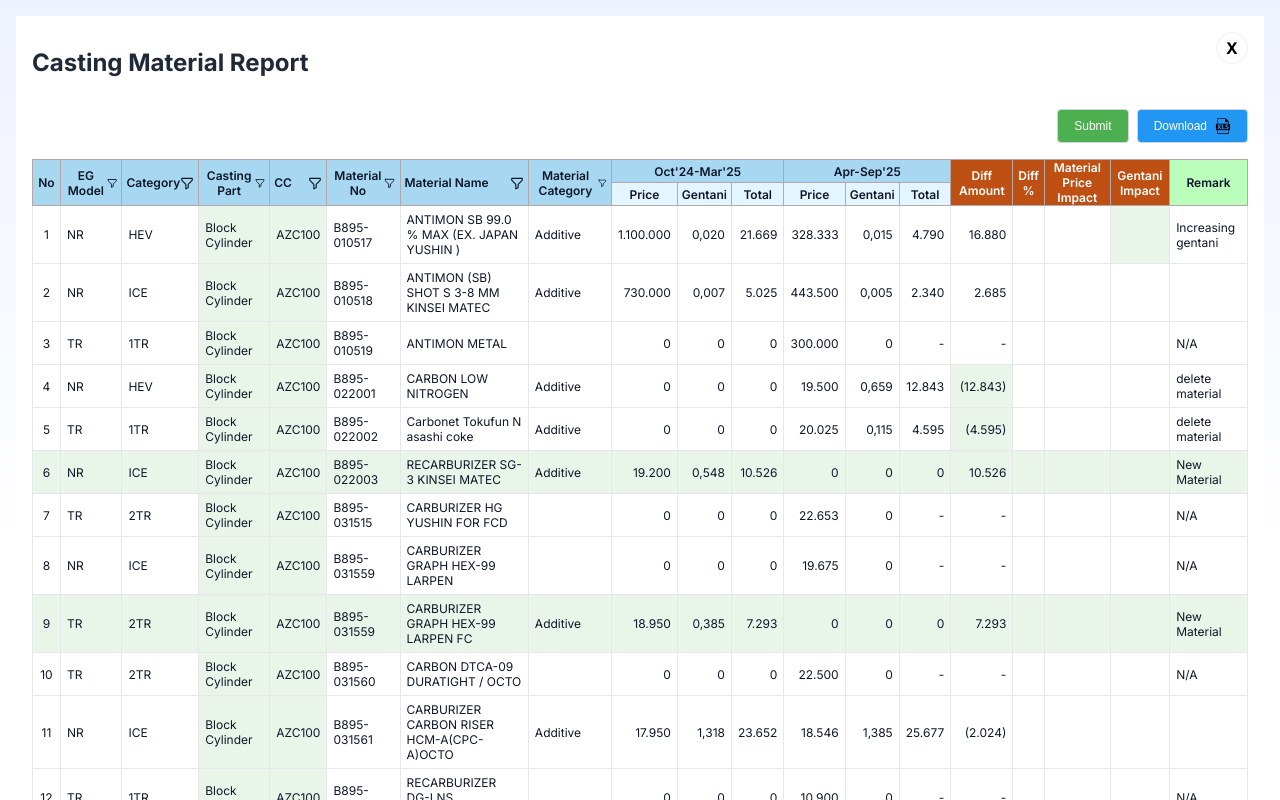
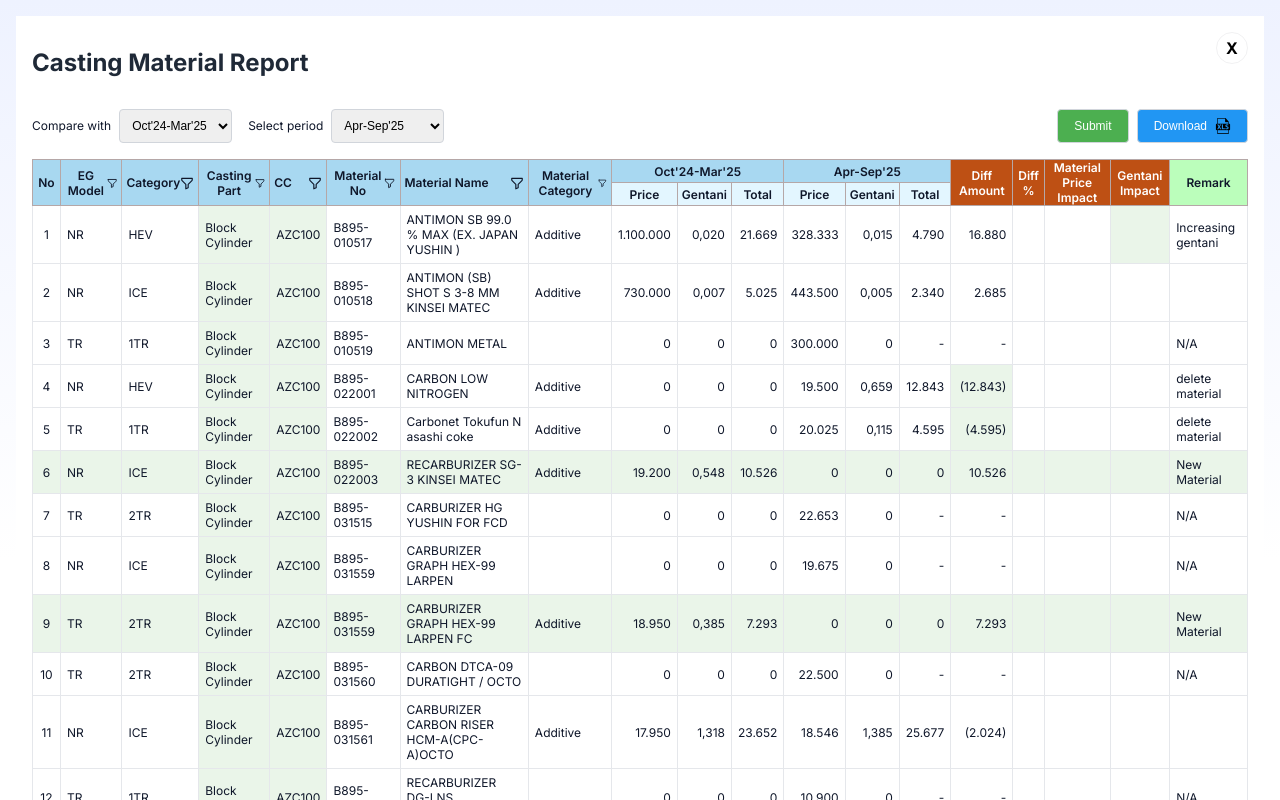
Before and after one commit to ari-fikri/finance-dashboard, a React (Vite) app: page /casting-material in a window 1280 px wide. Shown: the top 800 px of the page. Built offline with nearby package versions, Linux system fonts and the light colour scheme.

Commit message:
Add compare with and selected period drop down in Casting Material page

```diff
--- a/src/CastingMaterialPage.jsx
+++ b/src/CastingMaterialPage.jsx
@@ -1,4 +1,4 @@
-import React, { useState, useEffect } from 'react';
+import React, { useState, useEffect, useMemo } from 'react';
 import { Link } from 'react-router-dom';
 import Pagination from './components/Pagination';
 import ExcelJS from 'exceljs';
@@ -20,6 +20,14 @@ const CastingMaterialPage = () => {
     values: [],
   });
   const [activeFilters, setActiveFilters] = useState({});
+  const [comparisonPeriod, setComparisonPeriod] = useState("Oct'24-Mar'25");
+  const [selectedPeriod, setSelectedPeriod] = useState("Apr-Sep'25");
+
+  const availablePeriods = useMemo(() => {
+    if (data.length < 2) return [];
+    const firstRow = data[1];
+    return Object.keys(firstRow).filter(key => Array.isArray(firstRow[key]));
+  }, [data]);
 
   const handleDownload = async () => {
     const workbook = new ExcelJS.Workbook();
@@ -46,8 +54,8 @@ const CastingMaterialPage = () => {
     // Header Row 1
     worksheet.addRow([
       'No', 'EG Model', 'Category', 'Casting Part', 'CC', 'Material No', 'Material Name', 'Material Category',
-      "Oct'24-Mar'25", null, null,
-      "Apr-Sep'25", null, null,
+      comparisonPeriod, null, null,
+      selectedPeriod, null, null,
       'Diff Amount', 'Diff %', 'Material Price Impact', 'Gentani Impact', 'Remark'
     ]);
 
@@ -68,8 +76,8 @@ const CastingMaterialPage = () => {
     worksheet.mergeCells('F1:F2');
     worksheet.mergeCells('G1:G2');
     worksheet.mergeCells('H1:H2');
-    worksheet.mergeCells('I1:K1'); // Oct'24-Mar'25
-    worksheet.mergeCells('L1:N1'); // Apr-Sep'25
+    worksheet.mergeCells('I1:K1'); // comparisonPeriod
+    worksheet.mergeCells('L1:N1'); // selectedPeriod
     worksheet.mergeCells('O1:O2');
     worksheet.mergeCells('P1:P2');
     worksheet.mergeCells('Q1:Q2');
@@ -122,12 +130,12 @@ const CastingMaterialPage = () => {
             getCleanValue(row['Material No']),
             getCleanValue(row['Material Name']),
             getCleanValue(row['Material Category']),
-            parseValueForExcel(row["Oct'24-Mar'25"][0]),
-            parseValueForExcel(row["Oct'24-Mar'25"][1]),
-            parseValueForExcel(row["Oct'24-Mar'25"][2]),
-            parseValueForExcel(row["Apr-Sep'25"][0]),
-            parseValueForExcel(row["Apr-Sep'25"][1]),
-            parseValueForExcel(row["Apr-Sep'25"][2]),
+            parseValueForExcel(row[comparisonPeriod]?.[0]),
+            parseValueForExcel(row[comparisonPeriod]?.[1]),
+            parseValueForExcel(row[comparisonPeriod]?.[2]),
+            parseValueForExcel(row[selectedPeriod]?.[0]),
+            parseValueForExcel(row[selectedPeriod]?.[1]),
+            parseValueForExcel(row[selectedPeriod]?.[2]),
             parseValueForExcel(row['Diff Amount']),
             getCleanValue(row['Diff %']),
             getCleanValue(row['Material Price Impact']),
@@ -292,7 +300,14 @@ const CastingMaterialPage = () => {
         X
       </Link>
 
-      <CastingMaterialHeader onDownload={handleDownload} />
+      <CastingMaterialHeader
+        onDownload={handleDownload}
+        selectedPeriod={selectedPeriod}
+        comparisonPeriod={comparisonPeriod}
+        availablePeriods={availablePeriods}
+        onPeriodChange={setSelectedPeriod}
+        onComparisonPeriodChange={setComparisonPeriod}
+      />
 
       <div style={{ marginTop: "16px" }}>
         {/* The "Submit" and "Download" buttons are now in the header */}
@@ -401,8 +416,8 @@ const CastingMaterialPage = () => {
                   />
                 )}
               </th>
-              <th colSpan="3" className="tbl-header" style={{ background: '#a8d8f1' }}>Oct'24-Mar'25</th>
-              <th colSpan="3" className="tbl-header" style={{ background: '#a8d8f1' }}>Apr-Sep'25</th>
+              <th colSpan="3" className="tbl-header" style={{ background: '#a8d8f1' }}>{comparisonPeriod}</th>
+              <th colSpan="3" className="tbl-header" style={{ background: '#a8d8f1' }}>{selectedPeriod}</th>
               <th rowSpan="2" className="tbl-header" style={{ background: '#be5014', color: 'white' }}>Diff Amount</th>
               <th rowSpan="2" className="tbl-header" style={{ background: '#be5014', color: 'white' }}>Diff %</th>
               <th rowSpan="2" className="tbl-header" style={{ background: '#be5014', color: 'white' }}>Material Price Impact</th>
@@ -439,12 +454,12 @@ const CastingMaterialPage = () => {
                   <td className="td-default" style={cellStyle}>{getCleanValue(row['Material No'])}</td>
                   <td className="td-default" style={cellStyle}>{getCleanValue(row['Material Name'])}</td>
                   <td className="td-default" style={cellStyle}>{getCleanValue(row['Material Category'])}</td>
-                  <td className="td-default" style={rightCellStyle}>{formatValue(row["Oct'24-Mar'25"][0])}</td>
-                  <td className="td-default" style={rightCellStyle}>{formatValue(row["Oct'24-Mar'25"][1])}</td>
-                  <td className="td-default" style={rightCellStyle}>{formatValue(row["Oct'24-Mar'25"][2])}</td>
-                  <td className="td-default" style={rightCellStyle}>{formatValue(row["Apr-Sep'25"][0])}</td>
-                  <td className="td-default" style={rightCellStyle}>{formatValue(row["Apr-Sep'25"][1])}</td>
-                  <td className="td-default" style={rightCellStyle}>{formatValue(row["Apr-Sep'25"][2])}</td>
+                  <td className="td-default" style={rightCellStyle}>{formatValue(row[comparisonPeriod]?.[0])}</td>
+                  <td className="td-default" style={rightCellStyle}>{formatValue(row[comparisonPeriod]?.[1])}</td>
+                  <td className="td-default" style={rightCellStyle}>{formatValue(row[comparisonPeriod]?.[2])}</td>
+                  <td className="td-default" style={rightCellStyle}>{formatValue(row[selectedPeriod]?.[0])}</td>
+                  <td className="td-default" style={rightCellStyle}>{formatValue(row[selectedPeriod]?.[1])}</td>
+                  <td className="td-default" style={rightCellStyle}>{formatValue(row[selectedPeriod]?.[2])}</td>
                   <td className="td-default" style={{...rightCellStyle, ...diffAmountStyle}}>{formatValue(row['Diff Amount'])}</td>
                   <td className="td-default" style={rightCellStyle}>{getCleanValue(row['Diff %'])}</td>
                   <td className="td-default" style={cellStyle}>{getCleanValue(row['Material Price Impact'])}</td>
--- a/src/components/CastingMaterialHeader.jsx
+++ b/src/components/CastingMaterialHeader.jsx
@@ -1,7 +1,14 @@
 import React from "react";
 import xlsIcon from "../assets/xls_icon.png";
 
-export const CastingMaterialHeader = ({ onDownload }) => {
+export const CastingMaterialHeader = ({
+  onDownload,
+  selectedPeriod,
+  comparisonPeriod,
+  availablePeriods,
+  onPeriodChange,
+  onComparisonPeriodChange,
+}) => {
   return (
     <div>
       <div style={{ display: "flex", alignItems: "center", marginBottom: 16 }}>
@@ -11,7 +18,36 @@ export const CastingMaterialHeader = ({ onDownload }) => {
       </div>
       <div style={{ display: "flex", justifyContent: "space-between", alignItems: "center" }}>
         <div style={{ display: "flex", gap: 16, alignItems: "center" }}>
-          {/* Placeholder for any future left-aligned controls */}
+          {availablePeriods && (
+            <>
+              <div>
+                <label htmlFor="comparison-period-select" style={{ fontSize: 12, marginRight: 8 }}>Compare with</label>
+                <select
+                  id="comparison-period-select"
+                  value={comparisonPeriod}
+                  onChange={(e) => onComparisonPeriodChange(e.target.value)}
+                  style={{ padding: "8px", borderRadius: 4, border: "1px solid #d1d5db", fontSize: 12 }}
+                >
+                  {availablePeriods.map(period => (
+                    <option key={period} value={period}>{period}</option>
+                  ))}
+                </select>
+              </div>
+              <div>
+                <label htmlFor="period-select" style={{ fontSize: 12, marginRight: 8 }}>Select period</label>
+                <select
+                  id="period-select"
+                  value={selectedPeriod}
+                  onChange={(e) => onPeriodChange(e.target.value)}
+                  style={{ padding: "8px", borderRadius: 4, border: "1px solid #d1d5db", fontSize: 12 }}
+                >
+                  {availablePeriods.map(period => (
+                    <option key={period} value={period}>{period}</option>
+                  ))}
+                </select>
+              </div>
+            </>
+          )}
         </div>
         <div style={{ display: "flex", gap: 8 }}>
           <button
```
